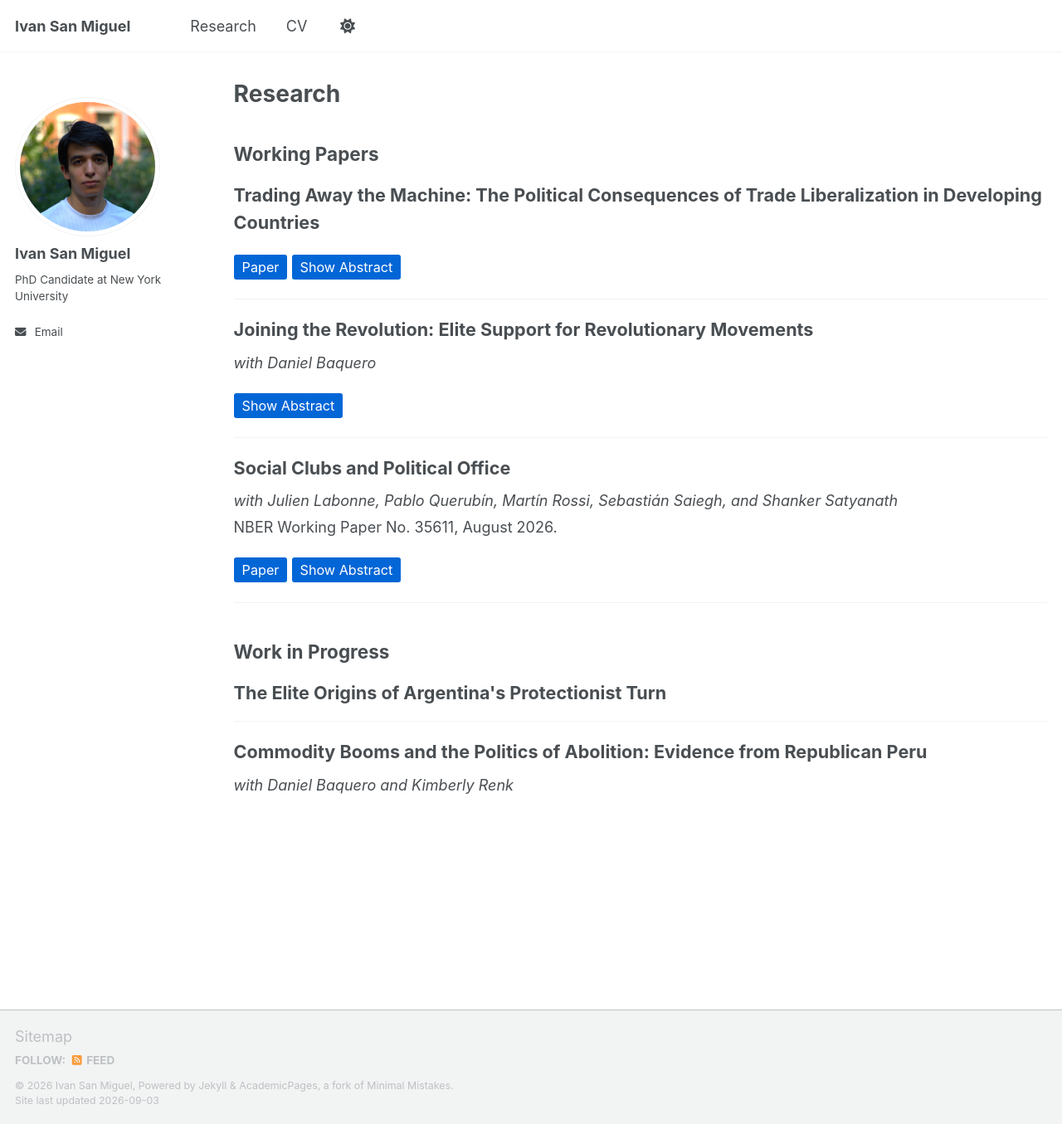
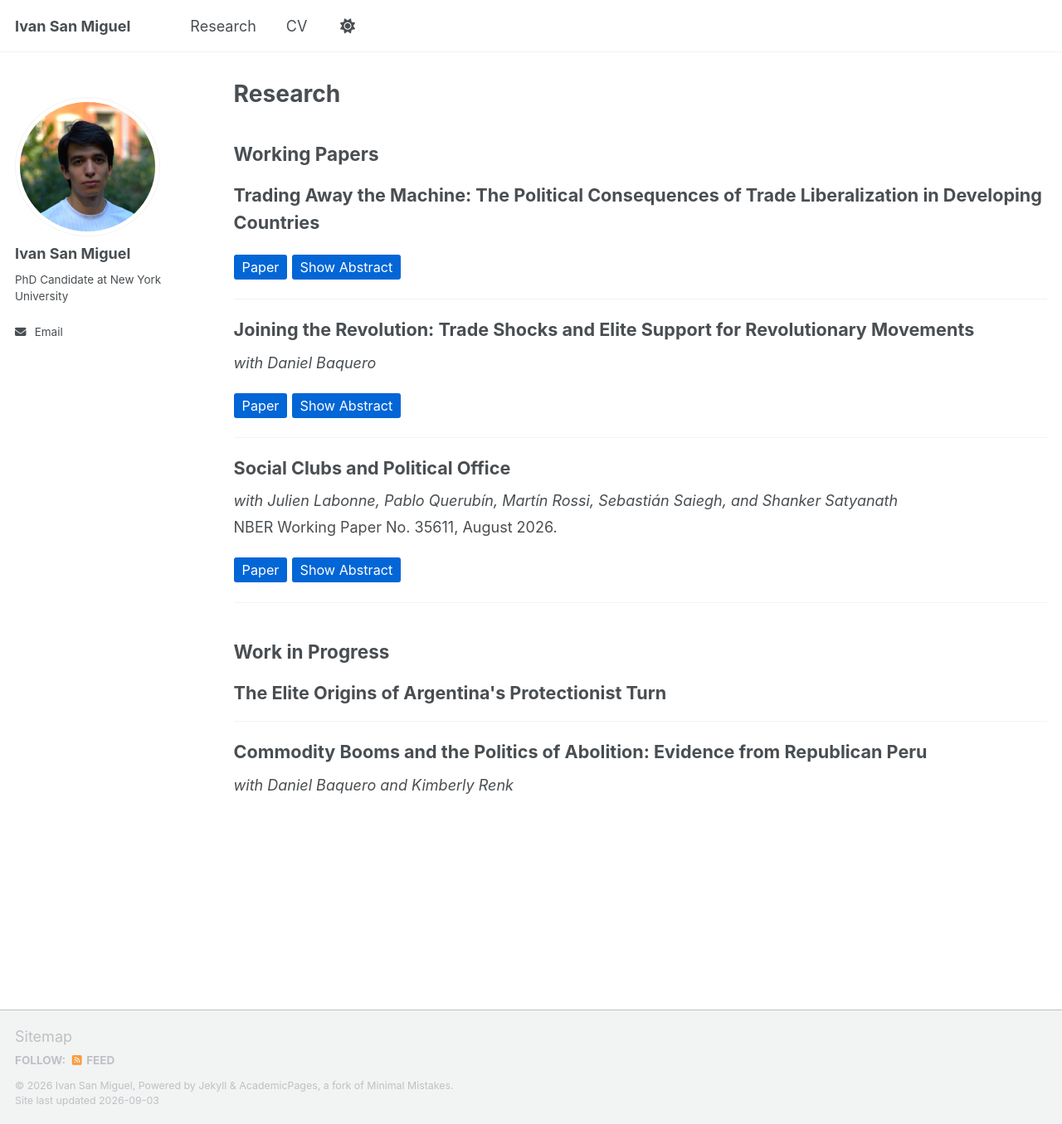
Before and after one commit to IvanSanMiguel/ivansanmiguel.github.io, a Jekyll site: the page built from _pages/research.md, in a window 1280 px wide and 1355 px high. Shown: the whole window at 83% size. Built offline with Jekyll 4.4.1, drawn with Linux system fonts in a browser that asks for light colours; a script that is not in the unit is left out.

Commit message:
Add paper button and PDF for Joining the Revolution
Co-Authored-By: Claude Fable 5.1 <noreply@anthropic.com>
Claude-Session: https://claude.ai/code/session_01USXgVqsLk2ACf5GWTZKt9E

```diff
--- a/_pages/research.md
+++ b/_pages/research.md
@@ -70,10 +70,11 @@ Over the last decades, trade liberalization has caused a major relocation of man
 
 ---
 
-<div class="paper-title">Joining the Revolution: Elite Support for Revolutionary Movements</div>
+<div class="paper-title">Joining the Revolution: Trade Shocks and Elite Support for Revolutionary Movements</div>
 <div class="coauthors">with Daniel Baquero</div>
 
 
+<button class="abstract-button" onclick="window.location.href='/files/Baquero_San_Miguel_Joining_the_Revolution.pdf'">Paper</button>
 <button class="abstract-button" id="paper2-abstract-button" onclick="toggleAbstract('paper2-abstract')">Show Abstract</button>
 <div id="paper2-abstract" class="abstract-content">
 Recent research suggests that politically excluded elites play a crucial role in revolutions and regime transitions. However, little research has been conducted on the factors that lead to the emergence of these elites. We propose that international trade is an important yet understudied cause of the emergence of such elites. In agrarian, commodity-exporting countries, economic integration can be highly lucrative for the incumbent government. However, shifts in international demand for commodities, such as those driven by technological innovations, create opportunities for individuals outside the autocratic coalition—such as landowners in politically marginalized regions—to gain economic power. In this project, we leverage shifts in American imports of agricultural commodities during the Second Industrial Revolution as an exogenous cause of the emergence of anti-regime elites during the Mexican Revolution. Using biographical data on over 5,000 key figures from the Mexican Revolution, we identify and geolocate elite revolutionary leaders. Our analysis shows that the local trade shock intensity is significantly associated with the emergence of elite revolutionary leaders in regions where local elites were politically marginalized. Our study provides causal evidence that trade shocks can create elites who are politically excluded yet economically powerful, highlighting international trade as a critical yet previously overlooked driver of elite-led regime change.
```
Also changed, not shown: 1 other file.
